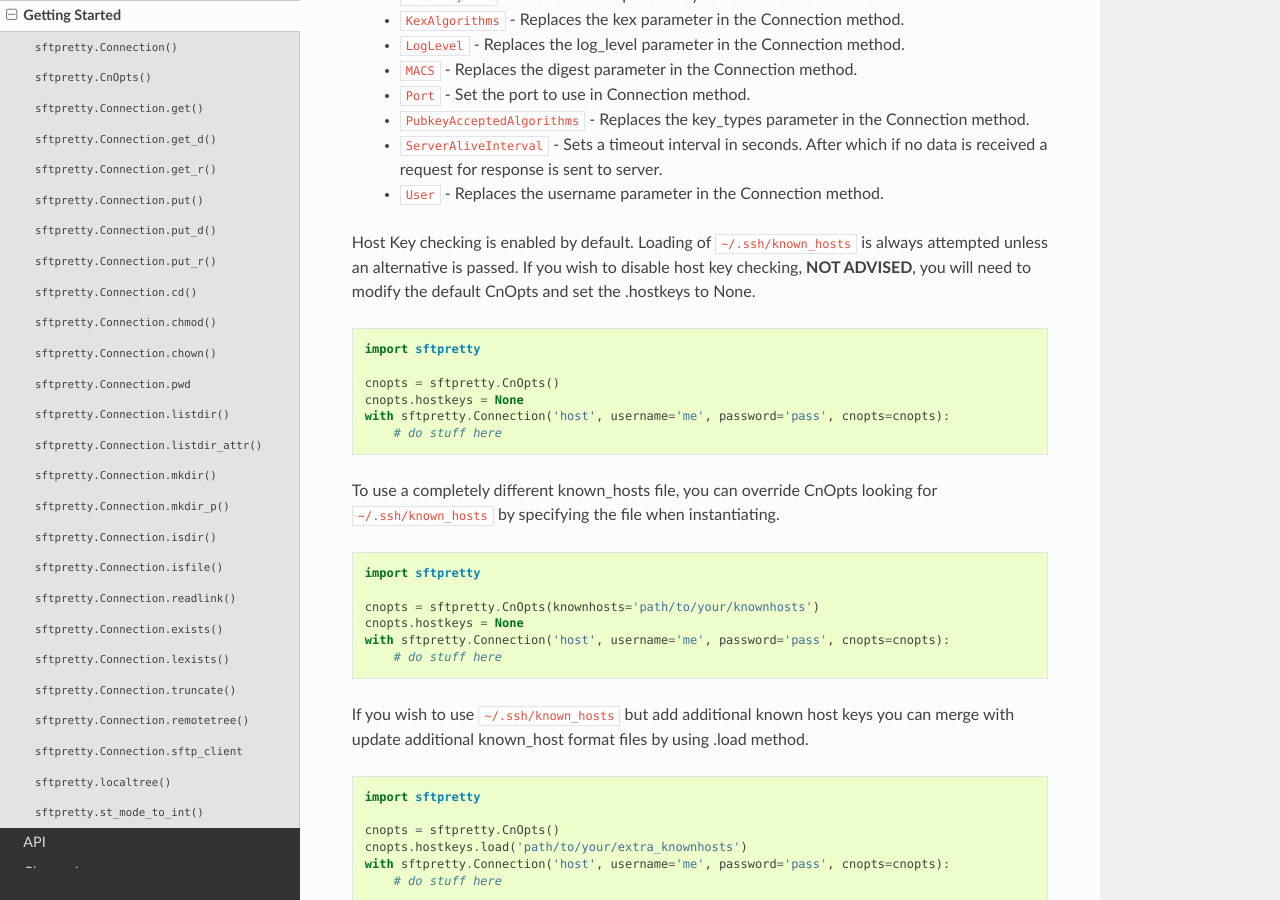
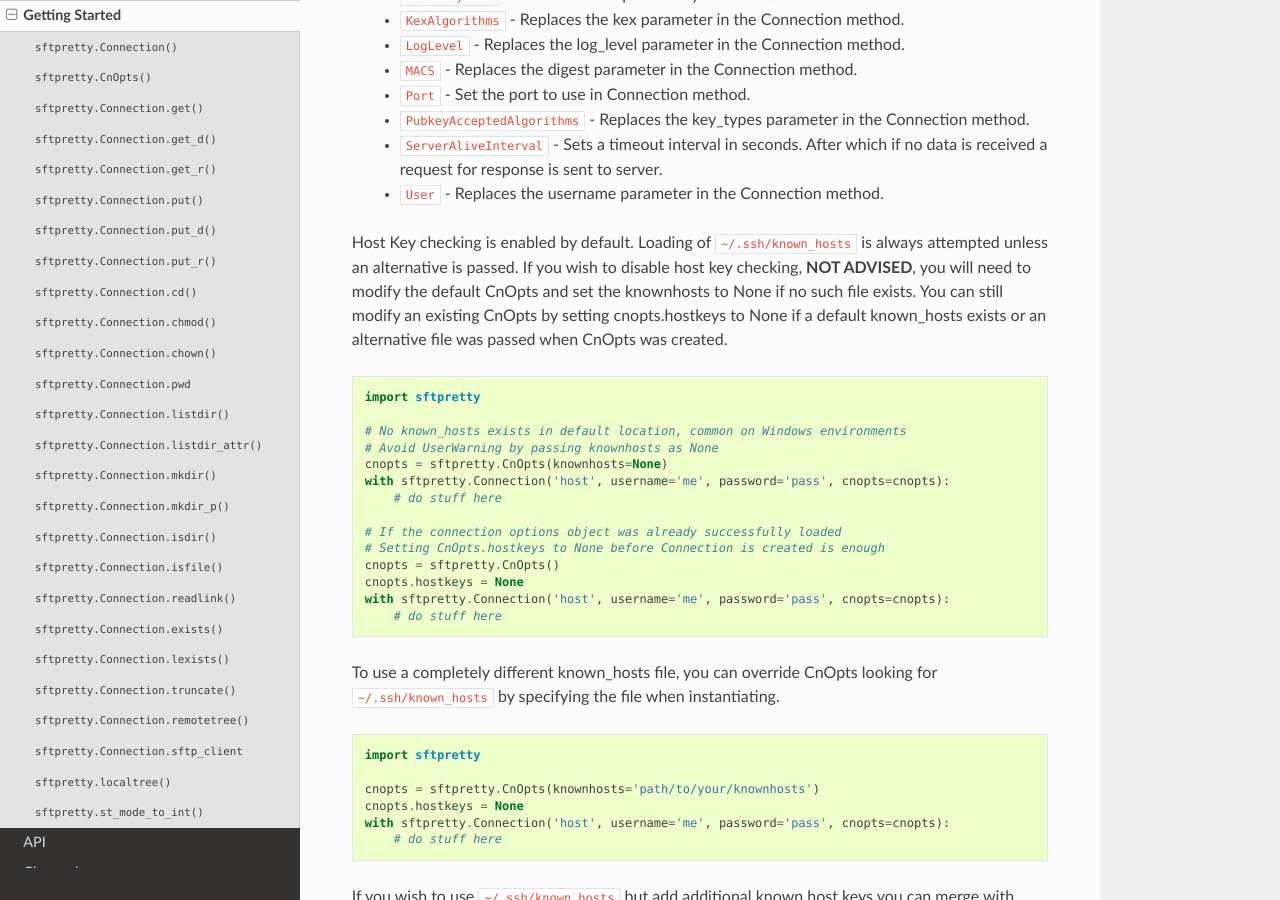
Before and after one commit to byteskeptical/sftpretty, a Sphinx documentation site: the page built from docs/cookbook.rst, in a window 1280 px wide and 900 px high, scrolled down 2126 px. Built offline with Sphinx 7.4.7 and the Read the Docs theme 2.0.0, drawn with Linux system fonts in a browser that asks for light colours.

Commit message:
setting default logger instead of passing __main__, adding logic to merge available security algorithms provided by underlying ssh program and paramiko, adding additional documentation around disabling host key checking and updating examples to use the more portable version of the two, version bump

```diff
--- a/docs/conf.py
+++ b/docs/conf.py
@@ -54,9 +54,9 @@ copyright = u'2020, byteskeptical'
 # built documents.
 #
 # The short X.Y version.
-version = '1.1.2'
+version = '1.1.3'
 # The full version, including alpha/beta/rc tags.
-release = '1.1.2'
+release = '1.1.3'
 
 # The language for content autogenerated by Sphinx. Refer to documentation
 # for a list of supported languages.
--- a/docs/cookbook.rst
+++ b/docs/cookbook.rst
@@ -121,12 +121,22 @@ AVAILABLE OPENSSH CONFIG OPTIONS:
 Host Key checking is enabled by default. Loading of ``~/.ssh/known_hosts`` is
 always attempted unless an alternative is passed. If you wish to disable host
 key checking, **NOT ADVISED**, you will need to modify the default CnOpts and
-set the .hostkeys to None.
+set the knownhosts to None if no such file exists. You can still modify an
+existing CnOpts by setting cnopts.hostkeys to None if a default known_hosts
+exists or an alternative file was passed when CnOpts was created.
 
 .. code-block:: python
 
     import sftpretty
 
+    # No known_hosts exists in default location, common on Windows environments
+    # Avoid UserWarning by passing knownhosts as None
+    cnopts = sftpretty.CnOpts(knownhosts=None)
+    with sftpretty.Connection('host', username='me', password='pass', cnopts=cnopts):
+        # do stuff here
+
+    # If the connection options object was already successfully loaded
+    # Setting CnOpts.hostkeys to None before Connection is created is enough
     cnopts = sftpretty.CnOpts()
     cnopts.hostkeys = None
     with sftpretty.Connection('host', username='me', password='pass', cnopts=cnopts):
--- a/setup.py
+++ b/setup.py
@@ -31,7 +31,7 @@ setup(
     packages=['sftpretty', ],
     platforms=['any'],
     url='https://github.com/byteskeptical/sftpretty',
-    version='1.1.2',
+    version='1.1.3',
     classifiers=[
         'Development Status :: 5 - Production/Stable',
         'License :: OSI Approved :: BSD License',
```
Also changed, not shown: docs/changes.rst (+7 -2 lines), sftpretty/__init__.py (+18 -10 lines).
